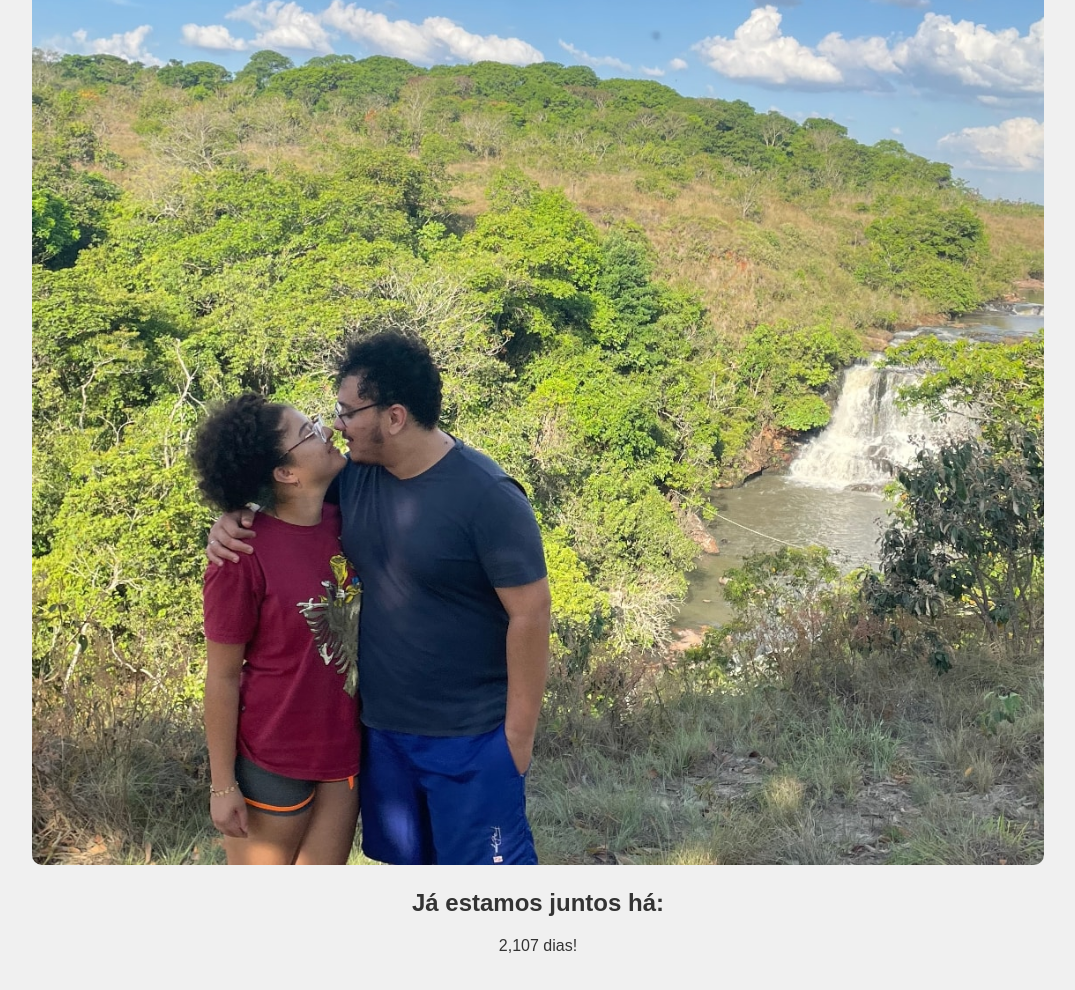
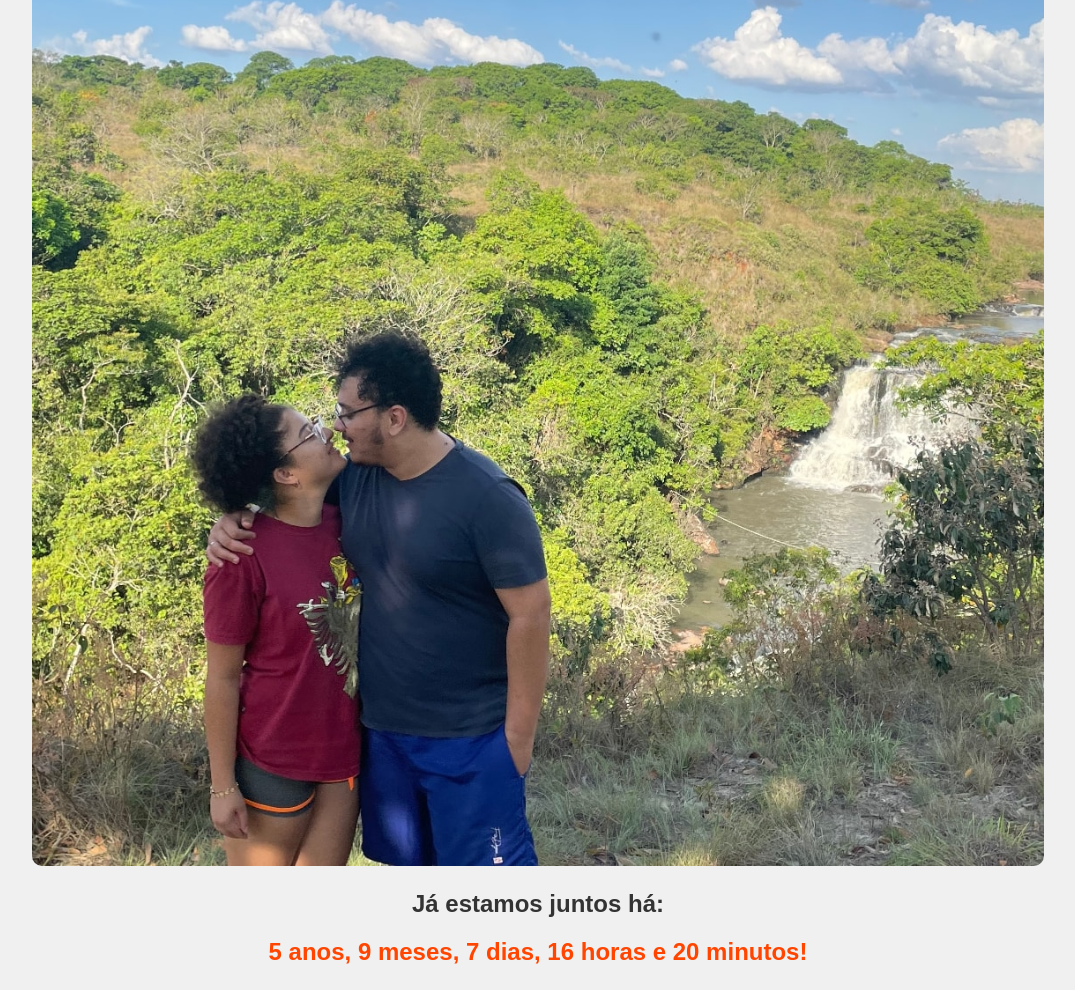
Before and after one commit to jilovegano/te-amo-gab, a plain HTML site: page index.html in a window 1280 px wide. Shown: the part 280-1270 px from the top of the page, without its empty margins (102-1177 px from the left). Drawn offline with Linux system fonts and the light colour scheme.

Commit message:
index.html

```diff
--- a/index.html
+++ b/index.html
@@ -19,22 +19,63 @@
         h1 {
             color: #FF6347;
         }
+        #contador {
+            font-size: 1.5em;
+            font-weight: bold;
+            color: #FF4500;
+            margin-top: 10px;
+        }
     </style>
     <link rel="icon" href="favicon.ico" type="image/x-icon">
 </head>
 <body>
-    <h1>Te amo um montão, Gab</h1>
+    <h1>Te amo um montão, Gab ❤️</h1>
     <p>Estamos juntos desde: <strong>08/06/2019</strong></p>
     <img src="https://raw.githubusercontent.com/jilovegano/te-amo-gab/main/teamoaa.jpeg" alt="teamoaa.jpeg">
 
     <h2>Já estamos juntos há:</h2>
-    <p id="dias"></p>
+    <p id="contador"></p>
+
+    <!-- Música de fundo -->
+    <audio id="musica" autoplay loop>
+        <source src="https://docs.google.com/uc?export=download&id=1finN3ik3kgoFHyNu83Lzq0EaEM7QFKwH" type="audio/mpeg">
+    </audio>
 
     <script>
-        const dataInicio = new Date('2019-06-08');
-        const hoje = new Date();
-        const dias = Math.floor((hoje - dataInicio) / (1000 * 60 * 60 * 24));
-        document.getElementById('dias').innerText = dias.toLocaleString() + ' dias!';
+        function atualizarContador() {
+            const dataInicio = new Date('2019-06-08T00:00:00');
+            const agora = new Date();
+
+            let anos = agora.getFullYear() - dataInicio.getFullYear();
+            let meses = agora.getMonth() - dataInicio.getMonth();
+            let dias = agora.getDate() - dataInicio.getDate();
+            let horas = agora.getHours() - dataInicio.getHours();
+            let minutos = agora.getMinutes() - dataInicio.getMinutes();
+
+            if (minutos < 0) {
+                minutos += 60;
+                horas -= 1;
+            }
+            if (horas < 0) {
+                horas += 24;
+                dias -= 1;
+            }
+            if (dias < 0) {
+                let ultimoMes = new Date(agora.getFullYear(), agora.getMonth(), 0);
+                dias += ultimoMes.getDate();
+                meses -= 1;
+            }
+            if (meses < 0) {
+                meses += 12;
+                anos -= 1;
+            }
+
+            document.getElementById('contador').innerText =
+                `${anos} anos, ${meses} meses, ${dias} dias, ${horas} horas e ${minutos} minutos!`;
+        }
+
+        atualizarContador();
+        setInterval(atualizarContador, 60000); // Atualiza a cada minuto
     </script>
 </body>
 </html>
```
